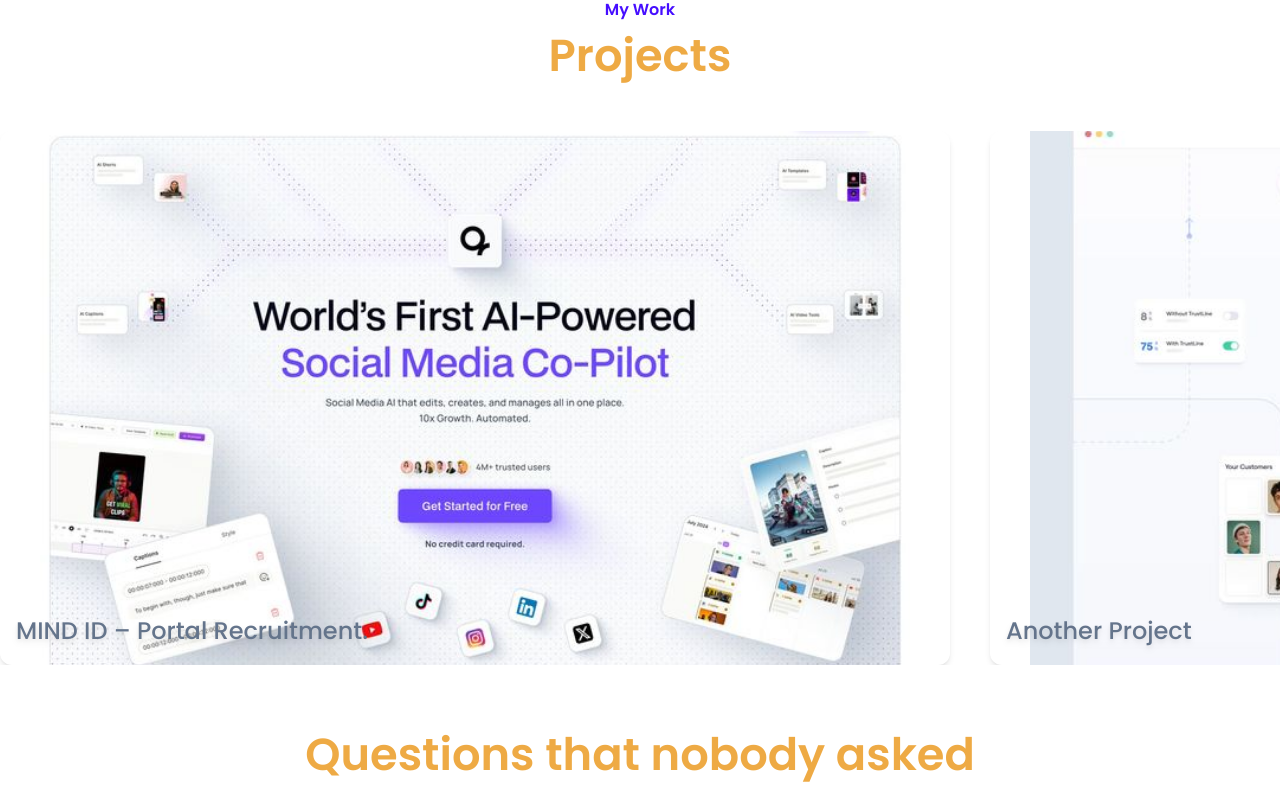
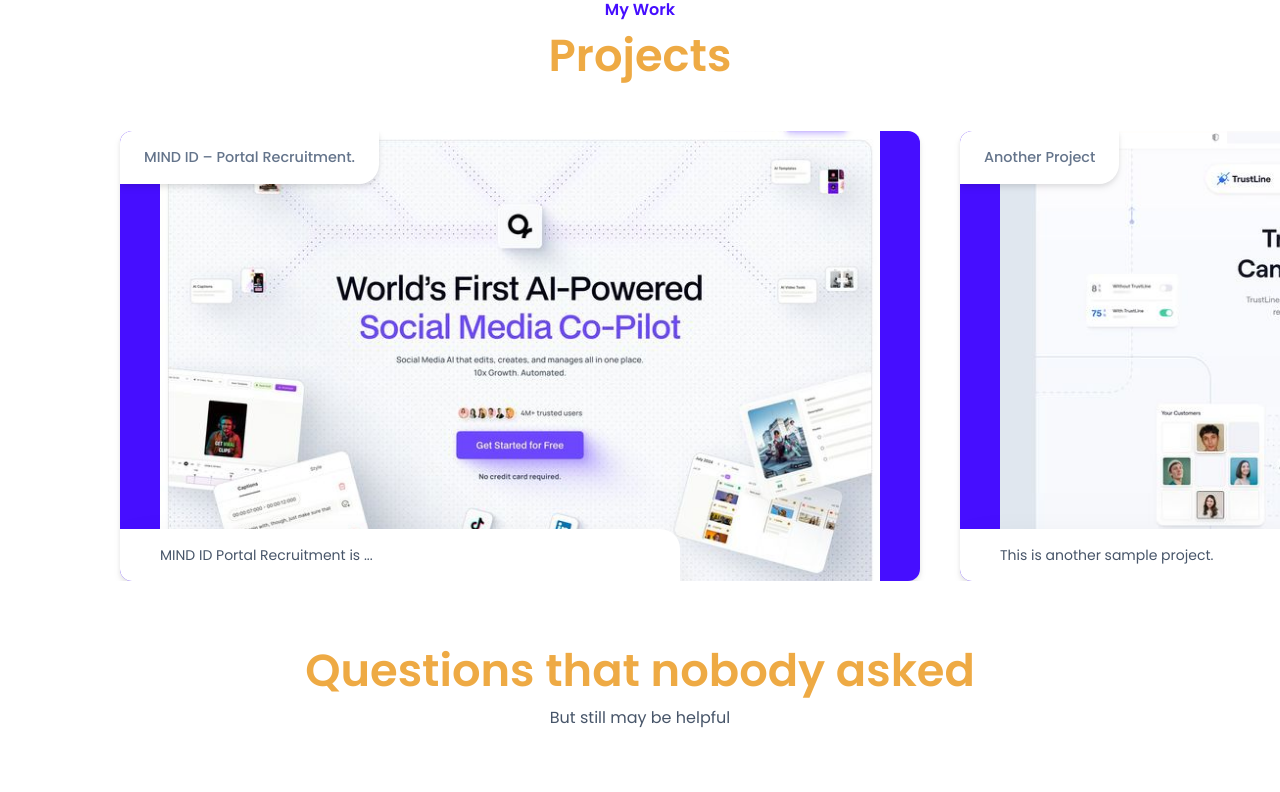
Before and after one commit to panjidev-cy/Mee, a React (Vite) app: page / in a window 1280 px wide. Shown: the part 1320-2112 px from the top of the page. Built offline with nearby package versions, Linux system fonts and the light colour scheme; no server answers; the database is empty; a web font is replaced by a local one.

Commit message:
update navbar glass effect

```diff
--- a/src/components/navbar/NavBar.jsx
+++ b/src/components/navbar/NavBar.jsx
@@ -86,7 +86,7 @@
   return (
     <>
       {/* Navbar */}
-      <nav className={`fixed top-0 left-0 right-0 z-50 h-16 py-3 bg-white dark:bg-dark font-poppins transition-all duration-300 ${showNav ? "translate-y-0" : "-translate-y-full"}`}>
+      <nav className={`fixed top-0 left-0 right-0 z-50 h-16 py-3 bg-white/40 dark:bg-dark/40 backdrop-blur-md font-poppins transition-all duration-300 ${showNav ? "translate-y-0" : "-translate-y-full"}`}>
         <Paddings>
           <div className="flex justify-between items-center h-full">
             {/* Desktop menu */}
@@ -112,7 +112,7 @@
         <AnimatePresence>
           {buttonNav && (
             <motion.div ref={dropdownRef} initial={{ opacity: 0, y: -10 }} animate={{ opacity: 1, y: 0 }} exit={{ opacity: 0, y: -10 }} transition={{ duration: 0.3 }} className="fixed top-20 left-3 z-30 w-fit">
-              <ul className="flex flex-col font-poppins gap-1 px-1 py-2 bg-slate-100 dark:bg-slate-800 rounded-xl border dark:border-slate-700 shadow-md w-36 ">
+              <ul className="flex flex-col font-poppins gap-1 px-1 py-2 bg-slate-100  dark:bg-slate-800 rounded-xl border dark:border-slate-700 shadow-md w-36 ">
                 <ListLink />
               </ul>
             </motion.div>
--- a/src/pages/home/section/Projects.jsx
+++ b/src/pages/home/section/Projects.jsx
@@ -2,9 +2,10 @@
 import web from "@assets/web2.jpeg";
 import web2 from "@assets/web.jpeg";
 import SectionTitleLayout from "../../../layout/SectionTitleLayout";
+import Paddings from "../../../components/shared/paddings";
 
 const imageProject = [
-  { id: 1, image: web, title: "MIND ID – Portal Recruitment.", desc: "MIND ID Portal Recruitment is ..." },
+  { id: 1, image: web, title: "MIND ID – Portal Recruitment.", desc: "MIND ID Portal Recruitment is  ..." },
   { id: 2, image: web2, title: "Another Project", desc: "This is another sample project." },
   { id: 3, image: web, title: "MIND ID – Portal Recruitment.", desc: "MIND ID Portal Recruitment is ..." },
 ];
@@ -13,20 +14,40 @@
   return (
     <SectionTitleLayout title="Projects" subtitle="My Work">
       <div className="w-full h-auto mt-5 gap-10 flex overflow-x-auto scrollbar-hide">
+        <div className="mx-10"></div>
         {imageProject.map((item, index) => (
-          <div key={index} className="flex-shrink-0 relative w-full p-4 bg-periwinkle max-w-[950px] aspect-[16/9] mx-auto overflow-hidden shadow-md rounded-xl">
+          <div className="flex-shrink-0  relative w-full bg-periwinkle max-w-[800px]  aspect-[16/9] mx-auto bg-blue overflow-hidden drop-shadow-md rounded-xl " key={index}>
             {/* Gambar latar */}
-            <div className="absolute inset-0 w-full object-cover flex items-center justify-center px-10 ">
+            <div className="absolute inset-0 w-full  object-cover flex items-center justify-center px-10">
               <img src={item.image} alt="Background" className="w-full " />
             </div>
-
-            {/* Konten di atas gambar */}
-            <div className="relative z-10 flex items-end justify-start h-full w-full">
-              <h5 className="text-slate-500 font-poppins  mix-blend-difference font-medium text-center drop-shadow-md">{item.title}</h5>
+            <div className="">
+              {/* Konten di atas gambar */}
+              <div className="relative z-10 flex items-end justify-start h-full w-full">
+                <h5 style={{ borderRadius: "0px 0px 20px 0px" }} className="text-slate-500 font-poppins bg-white  py-4 px-6 lg:px-3 lg:py-1  mix-blend-difference font-medium text-fluid-h6 text-center drop-shadow-md">
+                  {item.title}
+                </h5>
+              </div>
+              <div style={{ borderRadius: "0px 20px 0px 0px" }} className="absolute z-10 flex  bg-white  shadow-2xl  items-end justify-start  bottom-0 left-0 px-10 py-4 w-[70%]">
+                <p className="text-slate-600 font-poppins text-sm">{item.desc}</p>
+              </div>
             </div>
           </div>
         ))}
+        <div className="mx-10"></div>
       </div>
     </SectionTitleLayout>
   );
 }
+
+//  <div key={index} className="flex-shrink-0 relative w-full p-4 bg-periwinkle max-w-[950px] aspect-[16/9] mx-auto bg-blue overflow-hidden shadow-md rounded-xl py-2">
+//             {/* Gambar latar */}
+//             <div className="absolute inset-0 w-full object-cover flex items-center justify-center px-10 ">
+//               <img src={item.image} alt="Background" className="w-full " />
+//             </div>
+
+//             {/* Konten di atas gambar */}
+//             <div className="relative z-10 flex items-end justify-start h-full w-full">
+//               <h5 className="text-slate-500 font-poppins  mix-blend-difference font-medium text-center drop-shadow-md">{item.title}</h5>
+//             </div>
+//           </div>
```
